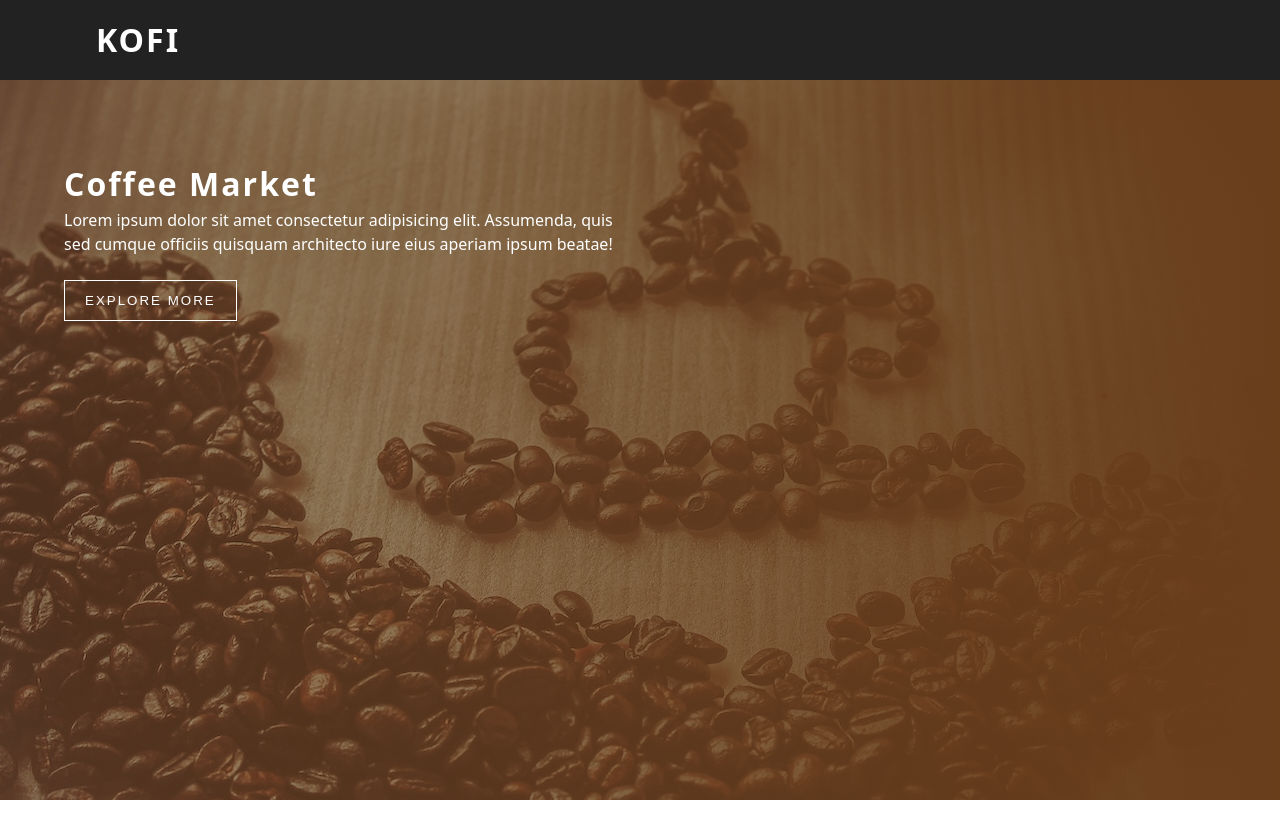
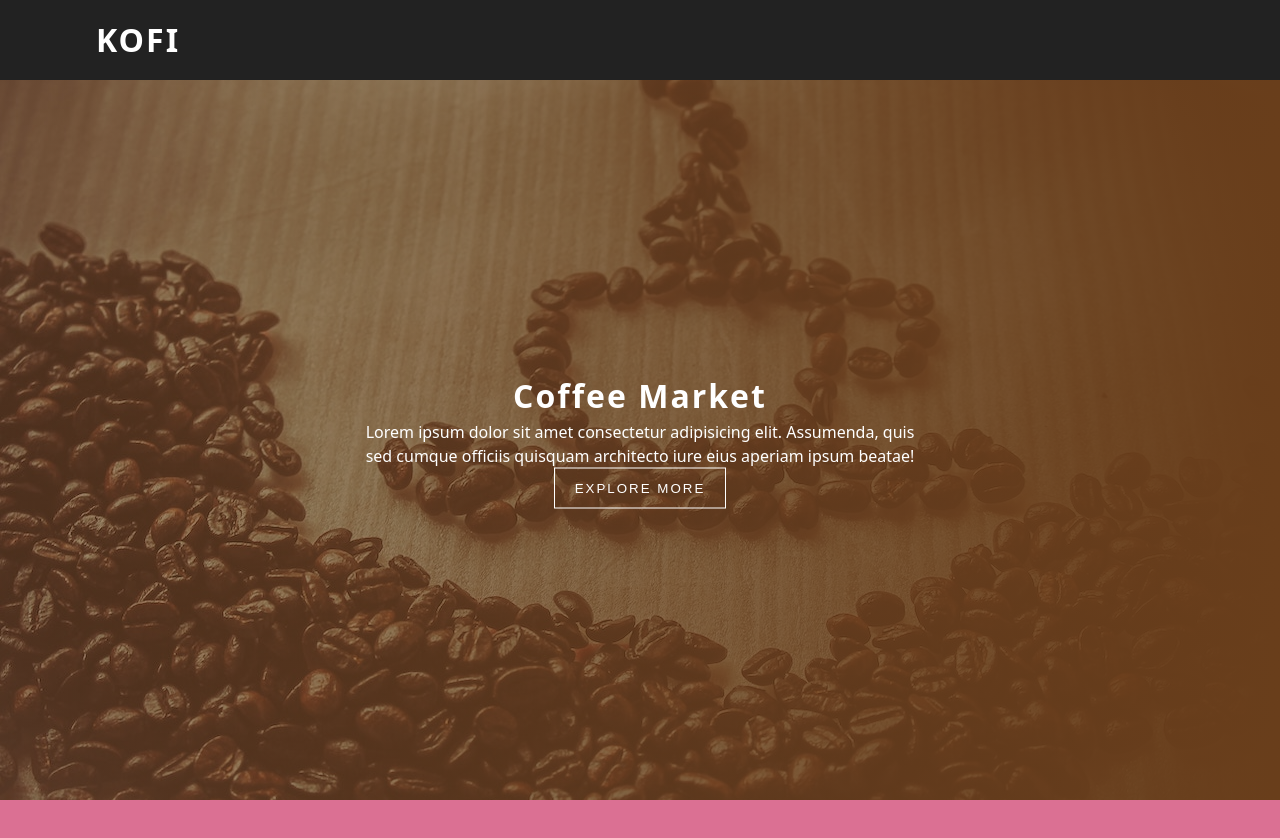
Before and after one commit to BusyBee15/HTML-CSS-Projects, a plain HTML site: page background images project/index.html in a window 1280 px wide. Before the commit the page ends 800 px from the top, so only its background shows below. Drawn offline with Linux system fonts and the light colour scheme.

Commit message:
added position property and used media queries

```diff
--- a/background images project/index.html
+++ b/background images project/index.html
@@ -27,5 +27,6 @@
         <button class="hero-btn">explore more</button>
       </div>
     </div>
+    <div class="temp"></div>
   </body>
 </html>
--- a/background images project/main.css
+++ b/background images project/main.css
@@ -13,6 +13,9 @@ body {
     height: 5rem;
     background: #222;
     padding: 1rem 0;
+    position: sticky;
+    top: 0;
+    z-index: 1;
 }
 
 .nav-title {
@@ -32,13 +35,20 @@ body {
 }
 
 .hero {
-    background: linear-gradient(
-        to right,
-        rgba(105, 62, 27, 0.5),
-        rgba(105, 62, 27, 1)
-      ),
-      url("./coffee2.jpg") center/cover;
+    background: rgba(105, 62, 27, 1);
     min-height: calc(100vh - 5rem);
+    position: relative;
+
+}
+
+@media screen and (min-width:768px){
+    .hero {
+            background: linear-gradient(to right,
+                    rgba(105, 62, 27, 0.5),
+                    rgba(105, 62, 27, 1)),
+                url("./coffee2.jpg") center/cover;
+
+        }
 }
 
 .hero-center {
@@ -47,6 +57,13 @@ body {
     margin: 0 auto;
     padding: 5rem 0;
     color: #fff;
+    position: absolute;
+    top: 50%;
+    left: 50%;
+    /* border: 1px solid red; */
+    transform: translate(-50%, -50%);
+    text-align: center;
+
 }
 
 .hero-center h1 {
@@ -57,6 +74,7 @@ body {
 .hero-center p{
   margin-bottom: 1.5rem;
   max-width: 35em;
+  margin: 0 auto;
 }
 
 .hero-btn {
@@ -67,3 +85,8 @@ body {
     color: #fff;
     letter-spacing: 2px;
 }
+
+.temp {
+    min-height: 100vh;
+    background: palevioletred;
+}
```
